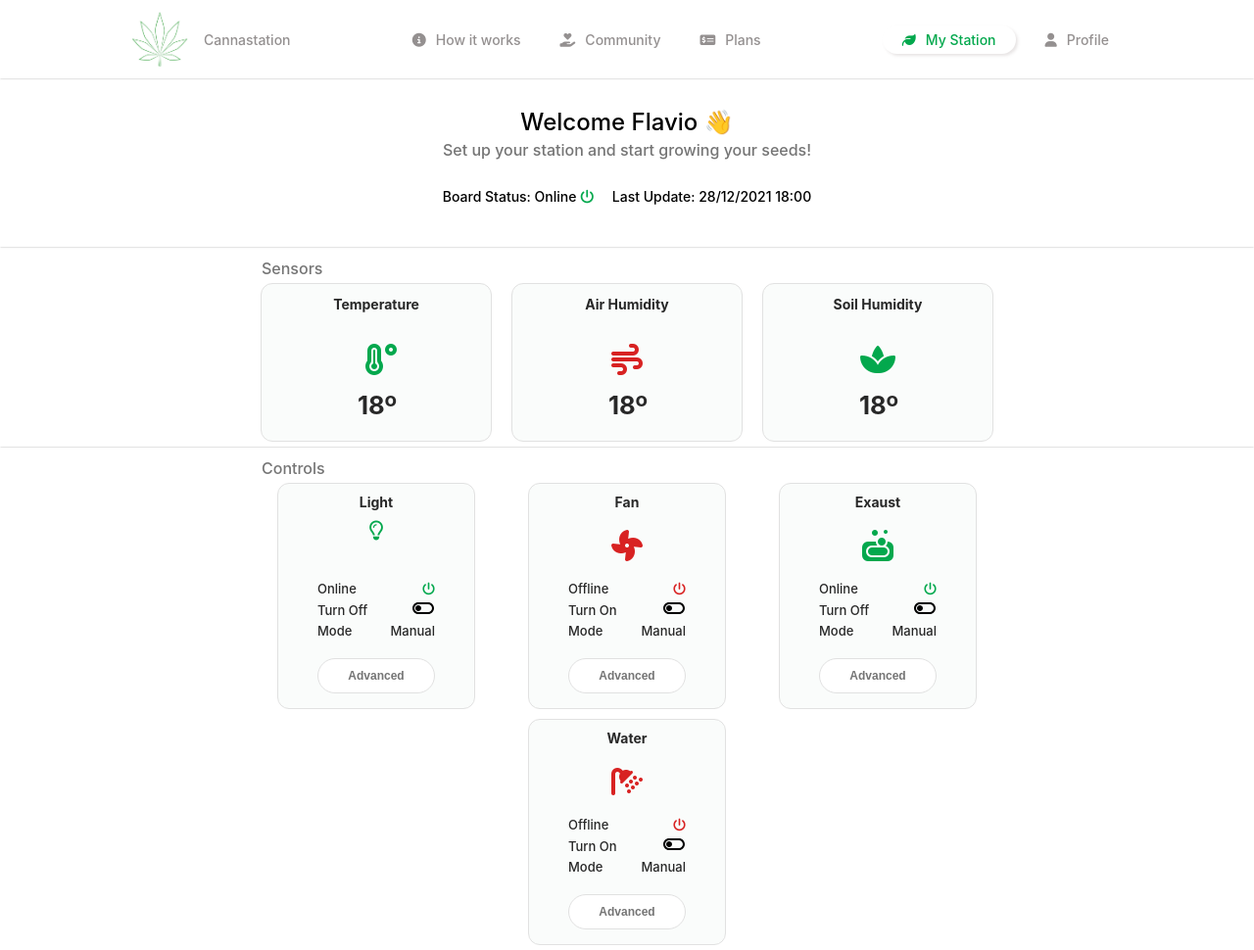
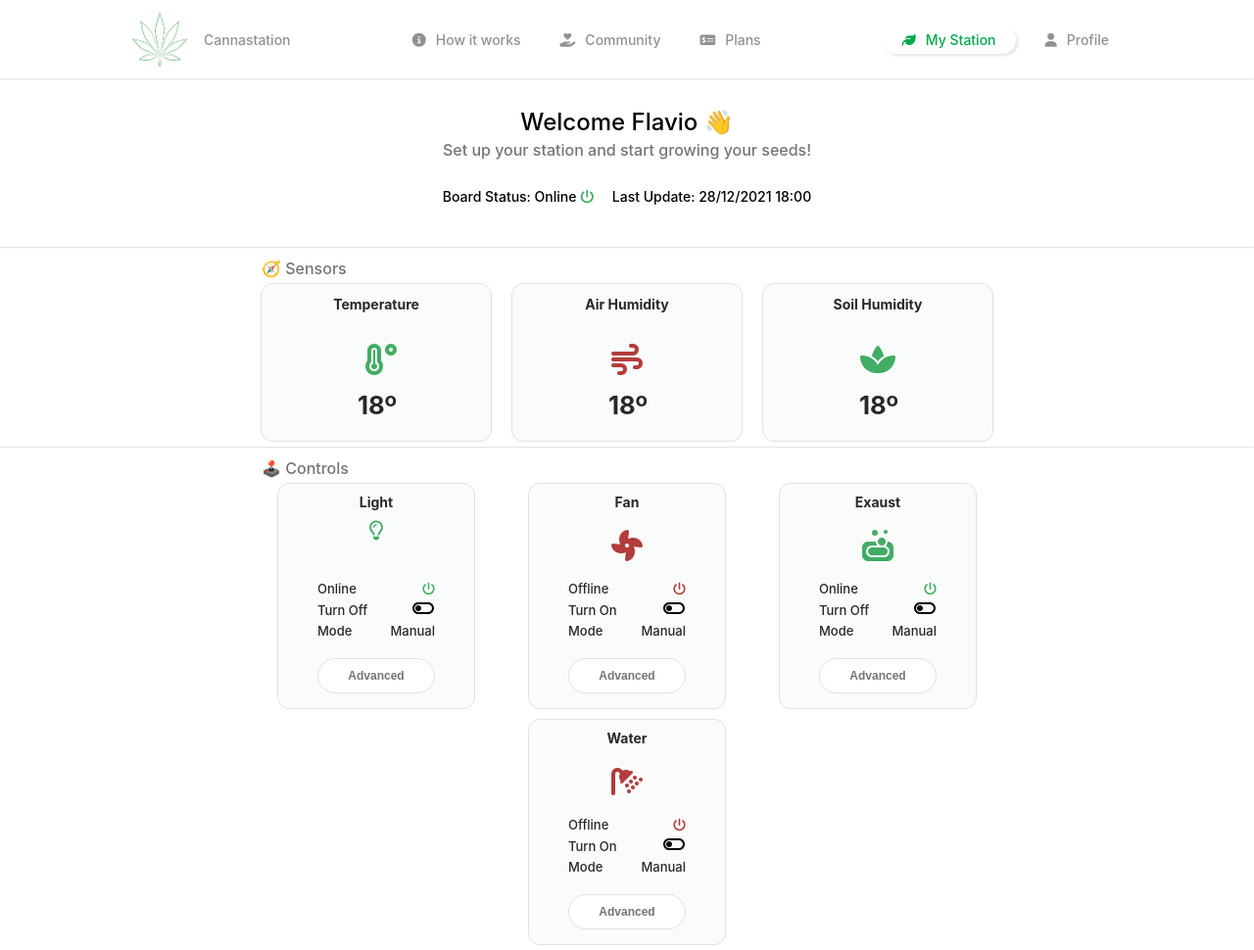
Before and after one commit to FlavioHPOliveira/cannadesign, a plain HTML site: page index.html in a window 1280 px wide. Shown: the whole page at 98% size. Drawn offline with Linux system fonts and the light colour scheme.

Commit message:
added emojis

```diff
--- a/css/cards.css
+++ b/css/cards.css
@@ -42,9 +42,9 @@
 
 /* Can I do this to color stuff? want use same color for all icons */
 .color__green {
-  color: rgb(3, 168, 77);
+  color: rgb(66, 172, 101);
 }
 
 .color__red {
-  color: rgb(216, 34, 34);
+  color: rgb(179, 60, 60);
 }
--- a/index.html
+++ b/index.html
@@ -54,7 +54,7 @@
 
     <section class="main">
       <div class="main__data">
-        <h3 class="main__title">Sensors</h3>
+        <h3 class="main__title">🧭 Sensors</h3>
         <ul class='main__cards'>
           <li class='sensor__card'>
             <h3>Temperature</h3>
@@ -77,7 +77,7 @@
 
     <section class="main">
       <div class="main__data">
-        <h3 class="main__title">Controls</h3>
+        <h3 class="main__title">🕹️ Controls</h3>
         <ul class='main__cards'>
 
           <li class='control__card'>
```
